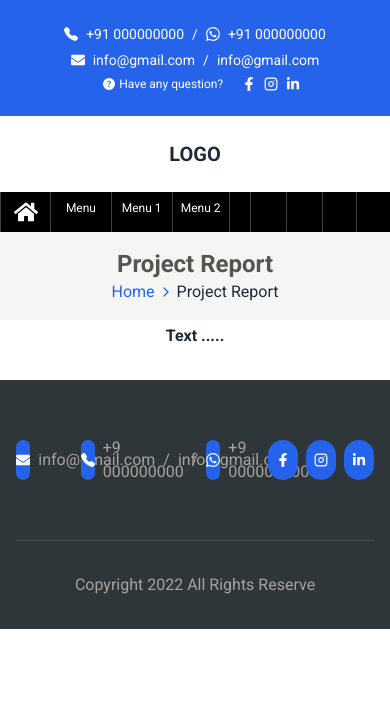
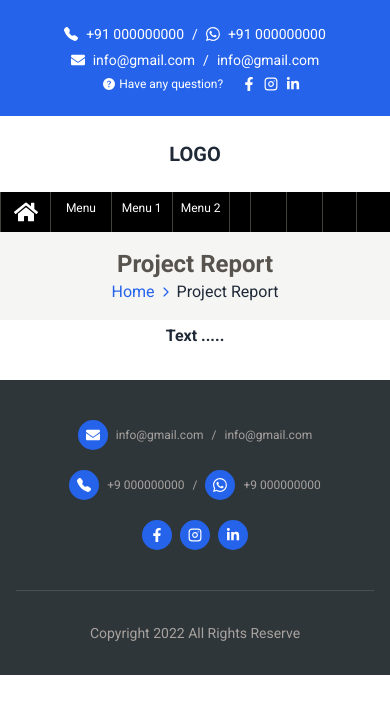
Before and after one commit to NishatFariza/assesment-solution, a React (Create React App) app: page / in a window 390 px wide. Shown: the top 714 px of the page. Built offline with nearby package versions, Linux system fonts and the light colour scheme.

Commit message:
top navbar border added

```diff
--- a/src/Pages/Shared/Footer/Footer.jsx
+++ b/src/Pages/Shared/Footer/Footer.jsx
@@ -13,40 +13,40 @@ const Footer = () => {
   return (
     <div className="footer-bg ">
       <div className="lg:w-10/12 w-11/12  mx-auto">
-        <div className="py-14 grid grid-cols-3 gap-5">
-          <div className="flex  justify-start items-center">
-            <div className="w-[40px] h-[40px] rounded-full bg-blue-600 text-white flex justify-center items-center ">
+        <div className="lg:py-14 py-10 grid lg:grid-cols-3 md:grid-cols-2 grid-cols-1 gap-5">
+          <div className="flex  lg:justify-start justify-center items-center">
+            <div className="lg:w-[40px] w-[30px]  lg:h-[40px] h-[30px]  rounded-full bg-blue-600 text-white flex justify-center items-center ">
               <FaEnvelope className="text-sm cursor-pointer"></FaEnvelope>
             </div>
-            <p className="text-stone-400 ml-2">info@gmail.com</p>
-            <p className="text-stone-400 mx-2">/</p>
-            <p className="text-stone-400">info@gmail.com</p>
+            <p className="text-stone-400 ml-2 lg:text-base text-xs ">info@gmail.com</p>
+            <p className="text-stone-400 mx-2 lg:text-base text-xs ">/</p>
+            <p className="text-stone-400 lg:text-base text-xs ">info@gmail.com</p>
           </div>
           <div className="flex justify-center items-center ">
-            <div className="w-[40px] h-[40px] rounded-full bg-blue-600 text-white flex justify-center items-center ">
+            <div className="lg:w-[40px] w-[30px]  lg:h-[40px] h-[30px]  rounded-full bg-blue-600 text-white flex justify-center items-center ">
               <BsTelephoneFill className="text-sm cursor-pointer"></BsTelephoneFill>
             </div>
-            <p className="text-stone-400  ml-2">+9 000000000</p>
-            <p className="text-stone-400 mx-2">/</p>
-            <div className="w-[40px] h-[40px] rounded-full bg-blue-600 text-white flex justify-center items-center ">
+            <p className="text-stone-400  ml-2 lg:text-base text-xs">+9 000000000</p>
+            <p className="text-stone-400 mx-2 lg:text-base text-xs">/</p>
+            <div className="lg:w-[40px] w-[30px]  lg:h-[40px] h-[30px]  rounded-full bg-blue-600 text-white flex justify-center items-center ">
               <BsWhatsapp className="text-sm cursor-pointer"></BsWhatsapp>
             </div>
-            <p className="text-stone-400 ml-2">+9 000000000</p>
+            <p className="text-stone-400 ml-2 lg:text-base text-xs">+9 000000000</p>
           </div>
           <div className="flex justify-center items-center ">
-            <div className="w-[40px] h-[40px] rounded-full bg-blue-600 text-white flex justify-center items-center ">
+            <div className="lg:w-[40px] w-[30px]  lg:h-[40px] h-[30px]  rounded-full bg-blue-600 text-white flex justify-center items-center ">
               <FaFacebookF className="text-sm cursor-pointer"></FaFacebookF>
             </div>
-            <div className="w-[40px] h-[40px] rounded-full bg-blue-600 text-white flex justify-center items-center mx-2">
+            <div className="lg:w-[40px] w-[30px]  lg:h-[40px] h-[30px]  rounded-full bg-blue-600 text-white flex justify-center items-center mx-2">
               <FiInstagram className="text-sm cursor-pointer"></FiInstagram>
             </div>
-            <div className="w-[40px] h-[40px] rounded-full bg-blue-600 text-white flex justify-center items-center ">
+            <div className="lg:w-[40px] w-[30px]  lg:h-[40px] h-[30px]  rounded-full bg-blue-600 text-white flex justify-center items-center ">
               <FaLinkedinIn className="text-sm cursor-pointer"></FaLinkedinIn>
             </div>
           </div>
         </div>
         <div className="text-center div-border py-8">
-          <p className="text-center text-stone-400">
+          <p className="text-center lg:text-base text-sm text-stone-400">
             Copyright {year} <span>All Rights Reserve</span>
           </p>
         </div>
--- a/src/Pages/Shared/Header/Header.jsx
+++ b/src/Pages/Shared/Header/Header.jsx
@@ -12,15 +12,15 @@ const Header = () => {
     <header>
       <div className="lg:py-4 py-6 bg-blue-600">
         <div className="lg:w-10/12 w-11/12 flex-wrap mx-auto flex justify-between items-center">
-          <div className="flex lg:w-6/12 w-full flex-wrap justify-between ">
-            <div className="flex justify-center items-center text-sm  text-white mx-auto lg:mx-0">
+          <div className="flex lg:w-6/12 w-full flex-wrap justify-center ">
+            <div className="flex justify-center items-center text-sm  text-white mx-auto lg:mx-0 lg:border-r lg:pr-3">
               <BsTelephoneFill></BsTelephoneFill>
               <p className=" ml-2">+91 000000000</p>
               <p className=" mx-2">/</p>
               <BsWhatsapp></BsWhatsapp>
               <p className="ml-2">+91 000000000</p>
             </div>
-            <div className="flex justify-center mx-auto lg:mx-0 items-center text-sm my-1.5 text-white">
+            <div className="flex justify-center mx-auto lg:mx-0 items-center text-sm my-1.5 text-white lg:pl-3">
               <FaEnvelope></FaEnvelope>
               <p className=" ml-2 ">info@gmail.com</p>
               <p className=" mx-2 ">/</p>
```
